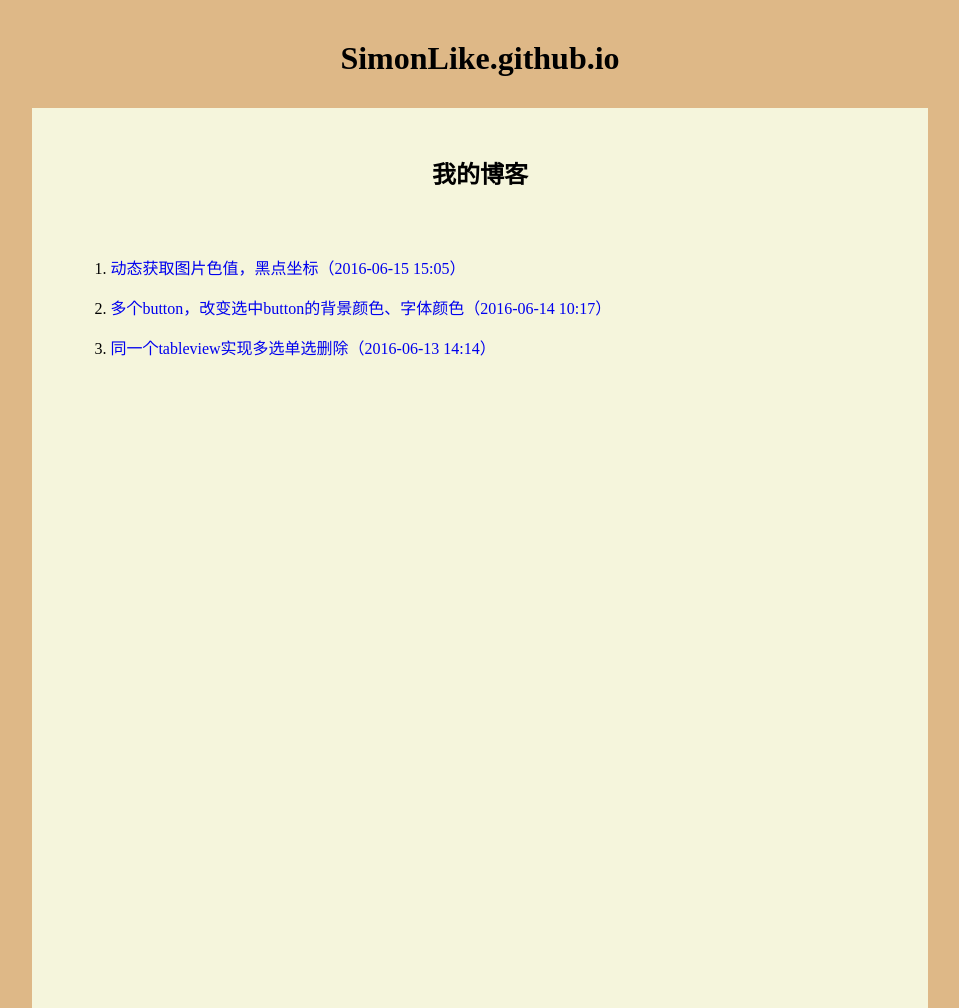
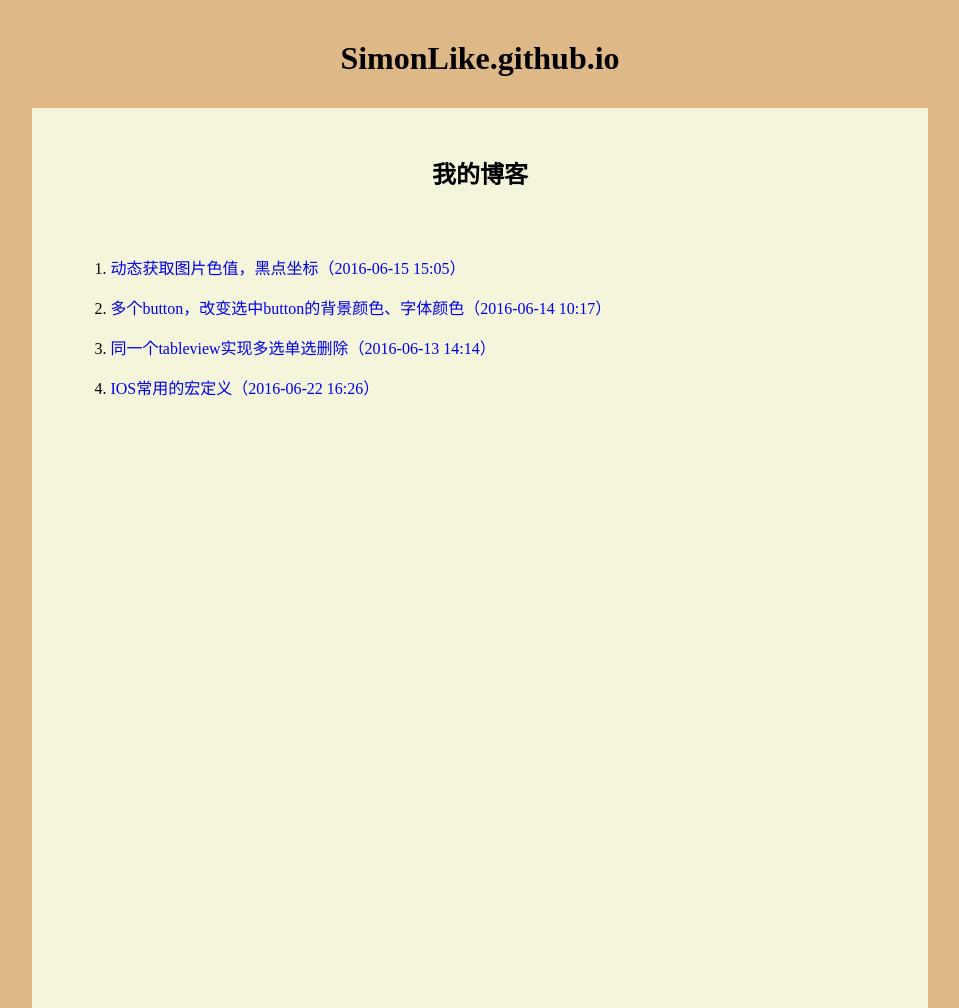
Before and after one commit to SimonLike/SimonLike.github.io, a Jekyll site: the page index.html, which Jekyll copies as it is, in a window 1280 px wide. Shown: the whole page, without its empty margins (160-1119 px from the left). Built offline with Jekyll 4.4.1, drawn with Linux system fonts in a browser that asks for light colours.

Commit message:
添加宏定义

```diff
--- a/index.html
+++ b/index.html
@@ -50,6 +50,9 @@
             <li class="li_height">
                 <a class="a_none" href="http://blog.csdn.net/secret_frist/article/details/51657350">同一个tableview实现多选单选删除（2016-06-13 14:14）</a>
             </li>
+            <li class="li_height">
+                <a class="a_none" href="http://blog.csdn.net/secret_frist/article/details/51735243">IOS常用的宏定义（2016-06-22 16:26）</a>
+            </li>
 
         </ol>
 
```
